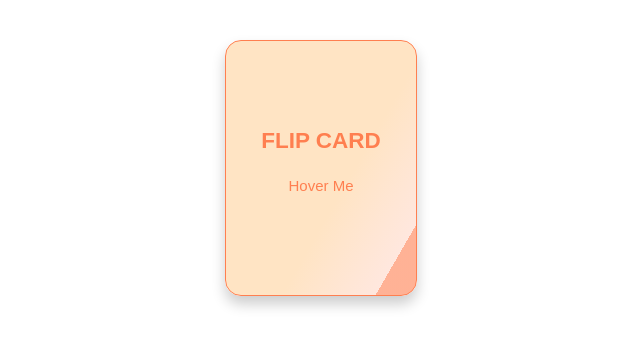
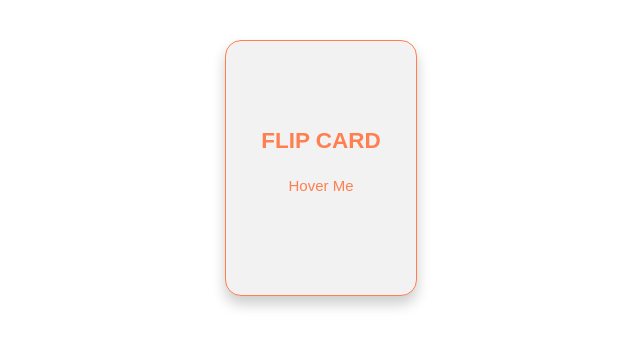
Before and after one commit to marian12345/epochs-quiz, a Vue app: page / in a window 1280 px wide. Shown: the top 348 px of the page, without its empty margins (320-960 px from the left). Built offline with nearby package versions, Linux system fonts and the light colour scheme; the HTML template or start-up script is replaced by a standard one.

Commit message:
change background-color of card

```diff
--- a/src/components/CardComponent.vue
+++ b/src/components/CardComponent.vue
@@ -67,24 +67,12 @@
 }
 
 .flip-card-front {
-  background: linear-gradient(
-    120deg,
-    bisque 60%,
-    rgb(255, 231, 222) 88%,
-    rgb(255, 211, 195) 40%,
-    rgba(255, 127, 80, 0.603) 48%
-  );
+  background: var(--color-background-mute);
   color: coral;
 }
 
 .flip-card-back {
-  background: linear-gradient(
-    120deg,
-    rgb(255, 174, 145) 30%,
-    coral 88%,
-    bisque 40%,
-    rgb(255, 185, 160) 78%
-  );
+  background: var(--color-background-mute);
   color: white;
   transform: rotateY(180deg);
 }
```
